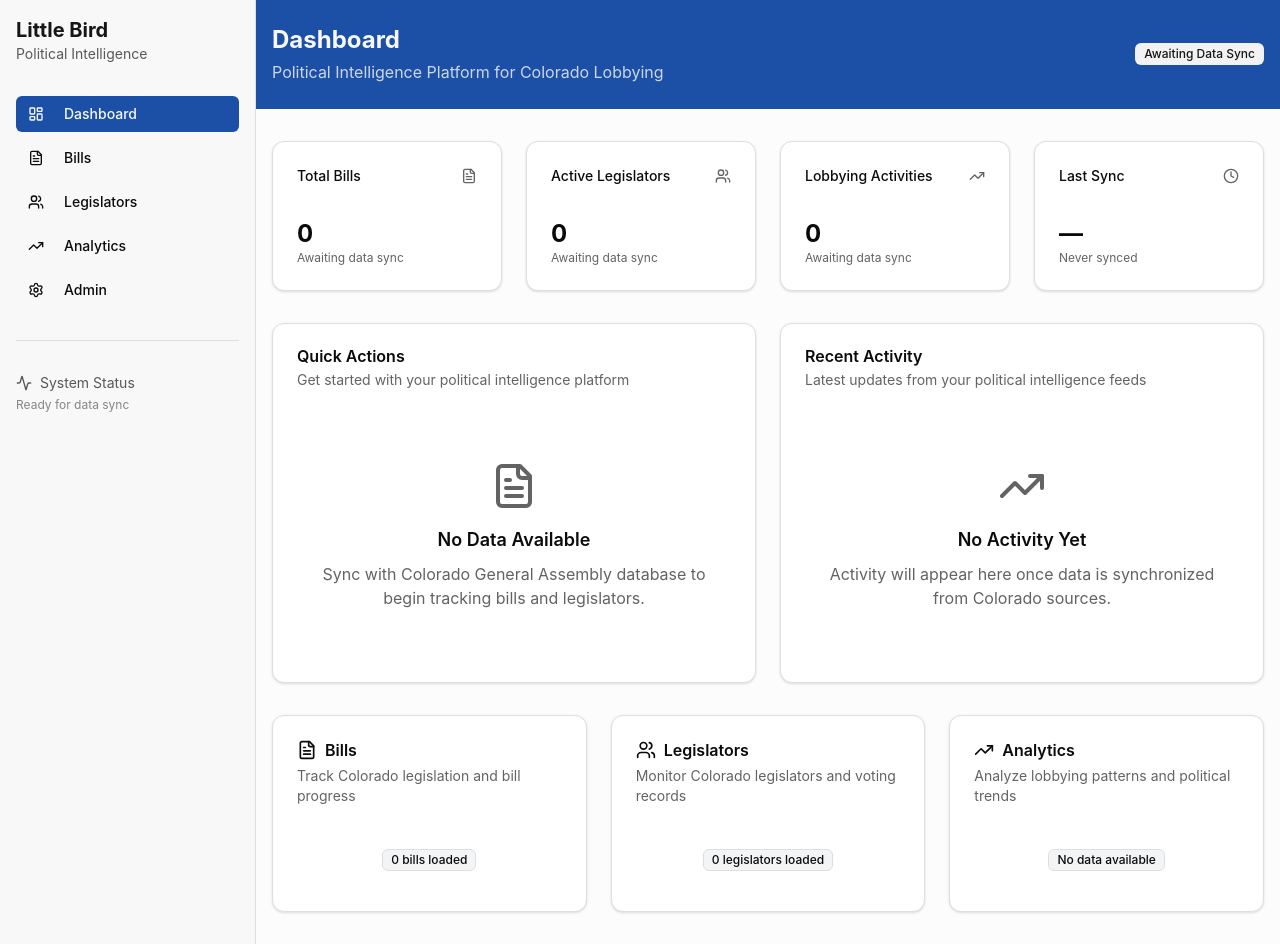
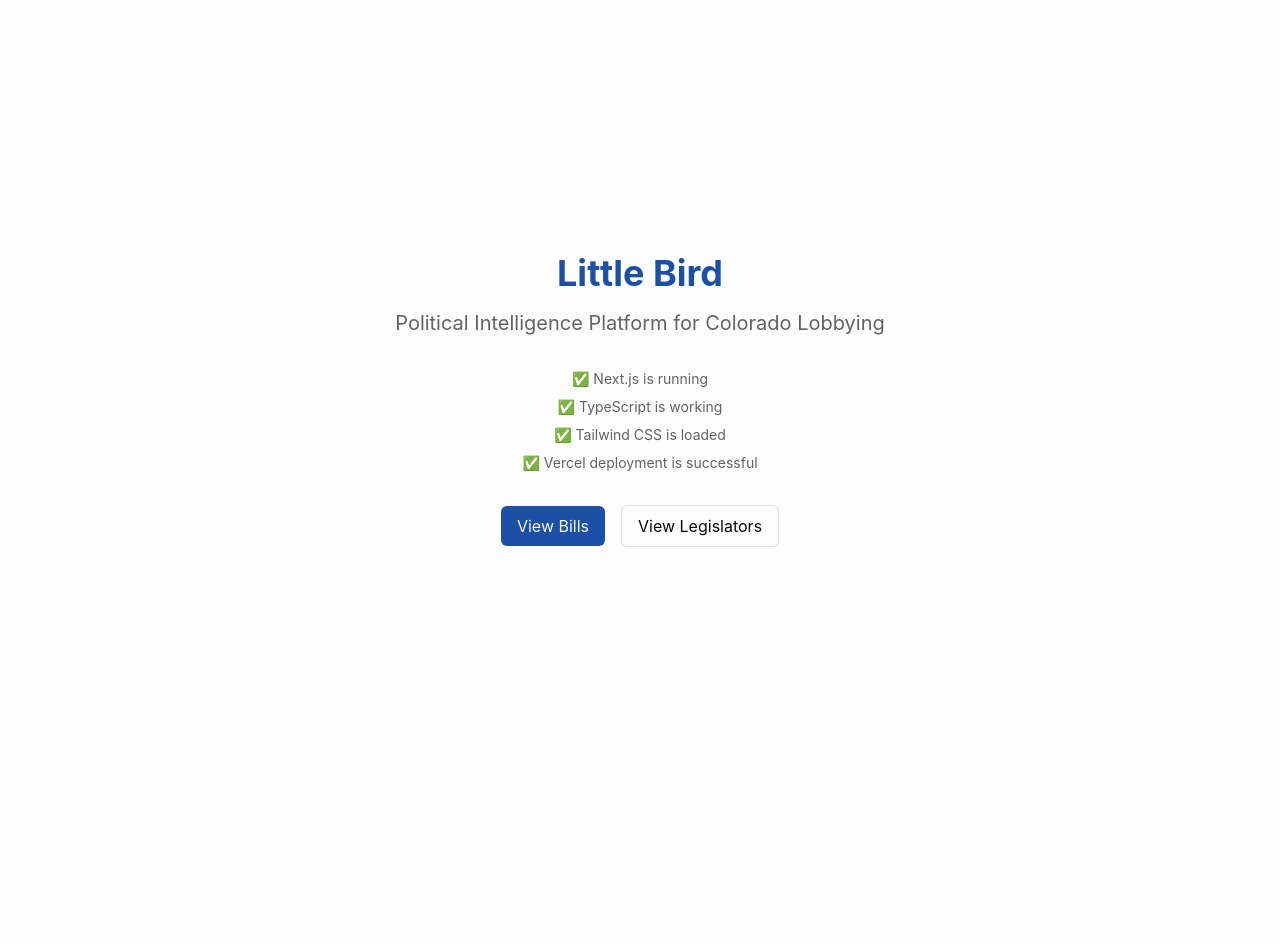
Before and after one commit to KDL-tw/little-birdv2, a Next.js app: page / in a window 1280 px wide. After the commit the page ends 800 px from the top, so only its background shows below. Built offline with nearby package versions, Linux system fonts and the light colour scheme.

Commit message:
Simplify root page to fix Vercel deployment
- Create simple home page without complex components
- Fix Next.js config to remove deprecated options
- Remove backup file with syntax errors
- Ensure basic deployment works before adding complexity

```diff
--- a/next.config.ts
+++ b/next.config.ts
@@ -1,8 +1,7 @@
 import type { NextConfig } from "next";
 
 const nextConfig: NextConfig = {
-  // Ensure proper static generation
-  trailingSlash: false,
+  // Basic configuration for Vercel
 };
 
 export default nextConfig;
--- a/src/app/page.tsx
+++ b/src/app/page.tsx
@@ -1,186 +1,26 @@
-import { Card, CardContent, CardDescription, CardHeader, CardTitle } from "@/components/ui/card";
-import { Badge } from "@/components/ui/badge";
-import { FileText, Users, TrendingUp, Clock } from "lucide-react";
-import { Layout } from "@/components/layout";
-
-export default function Dashboard() {
+export default function Home() {
   return (
-    <Layout>
-      <div className="min-h-screen bg-background">
-        {/* Header */}
-        <header className="gov-header">
-          <div className="container mx-auto px-4 py-6">
-            <div className="flex items-center justify-between">
-              <div>
-                <h1 className="text-2xl font-bold">Dashboard</h1>
-                <p className="text-primary-foreground/80 mt-1">
-                  Political Intelligence Platform for Colorado Lobbying
-                </p>
-              </div>
-              <Badge variant="secondary" className="gov-status-inactive">
-                Awaiting Data Sync
-              </Badge>
-            </div>
-          </div>
-        </header>
-
-        {/* Main Content */}
-        <main className="container mx-auto px-4 py-8">
-        {/* Overview Cards */}
-        <div className="grid grid-cols-1 md:grid-cols-2 lg:grid-cols-4 gap-6 mb-8">
-          <Card className="gov-card">
-            <CardHeader className="flex flex-row items-center justify-between space-y-0 pb-2">
-              <CardTitle className="text-sm font-medium">Total Bills</CardTitle>
-              <FileText className="h-4 w-4 text-muted-foreground" />
-            </CardHeader>
-            <CardContent>
-              <div className="text-2xl font-bold">0</div>
-              <p className="text-xs text-muted-foreground">
-                Awaiting data sync
-              </p>
-            </CardContent>
-          </Card>
-
-          <Card className="gov-card">
-            <CardHeader className="flex flex-row items-center justify-between space-y-0 pb-2">
-              <CardTitle className="text-sm font-medium">Active Legislators</CardTitle>
-              <Users className="h-4 w-4 text-muted-foreground" />
-            </CardHeader>
-            <CardContent>
-              <div className="text-2xl font-bold">0</div>
-              <p className="text-xs text-muted-foreground">
-                Awaiting data sync
-              </p>
-            </CardContent>
-          </Card>
-
-          <Card className="gov-card">
-            <CardHeader className="flex flex-row items-center justify-between space-y-0 pb-2">
-              <CardTitle className="text-sm font-medium">Lobbying Activities</CardTitle>
-              <TrendingUp className="h-4 w-4 text-muted-foreground" />
-            </CardHeader>
-            <CardContent>
-              <div className="text-2xl font-bold">0</div>
-              <p className="text-xs text-muted-foreground">
-                Awaiting data sync
-              </p>
-            </CardContent>
-          </Card>
-
-          <Card className="gov-card">
-            <CardHeader className="flex flex-row items-center justify-between space-y-0 pb-2">
-              <CardTitle className="text-sm font-medium">Last Sync</CardTitle>
-              <Clock className="h-4 w-4 text-muted-foreground" />
-            </CardHeader>
-            <CardContent>
-              <div className="text-2xl font-bold">—</div>
-              <p className="text-xs text-muted-foreground">
-                Never synced
-              </p>
-            </CardContent>
-          </Card>
+    <div className="min-h-screen bg-background flex items-center justify-center">
+      <div className="text-center">
+        <h1 className="text-4xl font-bold text-primary mb-4">Little Bird</h1>
+        <p className="text-xl text-muted-foreground mb-8">
+          Political Intelligence Platform for Colorado Lobbying
+        </p>
+        <div className="space-y-2 text-sm text-muted-foreground">
+          <p>✅ Next.js is running</p>
+          <p>✅ TypeScript is working</p>
+          <p>✅ Tailwind CSS is loaded</p>
+          <p>✅ Vercel deployment is successful</p>
         </div>
-
-        {/* Quick Actions */}
-        <div className="grid grid-cols-1 lg:grid-cols-2 gap-6 mb-8">
-          <Card className="gov-card">
-            <CardHeader>
-              <CardTitle>Quick Actions</CardTitle>
-              <CardDescription>
-                Get started with your political intelligence platform
-              </CardDescription>
-            </CardHeader>
-            <CardContent className="space-y-4">
-              <div className="gov-empty-state">
-                <FileText className="gov-empty-state-icon" />
-                <h3 className="gov-empty-state-title">No Data Available</h3>
-                <p className="gov-empty-state-description">
-                  Sync with Colorado General Assembly database to begin tracking bills and legislators.
-                </p>
-              </div>
-            </CardContent>
-          </Card>
-
-          <Card className="gov-card">
-            <CardHeader>
-              <CardTitle>Recent Activity</CardTitle>
-              <CardDescription>
-                Latest updates from your political intelligence feeds
-              </CardDescription>
-            </CardHeader>
-            <CardContent>
-              <div className="gov-empty-state">
-                <TrendingUp className="gov-empty-state-icon" />
-                <h3 className="gov-empty-state-title">No Activity Yet</h3>
-                <p className="gov-empty-state-description">
-                  Activity will appear here once data is synchronized from Colorado sources.
-                </p>
-              </div>
-            </CardContent>
-          </Card>
+        <div className="mt-8 space-x-4">
+          <a href="/bills" className="inline-block px-4 py-2 bg-primary text-primary-foreground rounded-md hover:bg-primary/90">
+            View Bills
+          </a>
+          <a href="/legislators" className="inline-block px-4 py-2 border border-border rounded-md hover:bg-muted">
+            View Legislators
+          </a>
         </div>
-
-        {/* Navigation Cards */}
-        <div className="grid grid-cols-1 md:grid-cols-3 gap-6">
-          <Card className="gov-card hover:shadow-md transition-shadow cursor-pointer">
-            <CardHeader>
-              <CardTitle className="flex items-center gap-2">
-                <FileText className="h-5 w-5" />
-                Bills
-              </CardTitle>
-              <CardDescription>
-                Track Colorado legislation and bill progress
-              </CardDescription>
-            </CardHeader>
-            <CardContent>
-              <div className="text-center py-4">
-                <Badge variant="outline" className="gov-status-inactive">
-                  0 bills loaded
-                </Badge>
-              </div>
-            </CardContent>
-          </Card>
-
-          <Card className="gov-card hover:shadow-md transition-shadow cursor-pointer">
-            <CardHeader>
-              <CardTitle className="flex items-center gap-2">
-                <Users className="h-5 w-5" />
-                Legislators
-              </CardTitle>
-              <CardDescription>
-                Monitor Colorado legislators and voting records
-              </CardDescription>
-            </CardHeader>
-            <CardContent>
-              <div className="text-center py-4">
-                <Badge variant="outline" className="gov-status-inactive">
-                  0 legislators loaded
-                </Badge>
-              </div>
-            </CardContent>
-          </Card>
-
-          <Card className="gov-card hover:shadow-md transition-shadow cursor-pointer">
-            <CardHeader>
-              <CardTitle className="flex items-center gap-2">
-                <TrendingUp className="h-5 w-5" />
-                Analytics
-              </CardTitle>
-              <CardDescription>
-                Analyze lobbying patterns and political trends
-              </CardDescription>
-            </CardHeader>
-            <CardContent>
-              <div className="text-center py-4">
-                <Badge variant="outline" className="gov-status-inactive">
-                  No data available
-                </Badge>
-              </div>
-            </CardContent>
-          </Card>
-        </div>
-      </main>
+      </div>
     </div>
-    </Layout>
   );
 }
```
